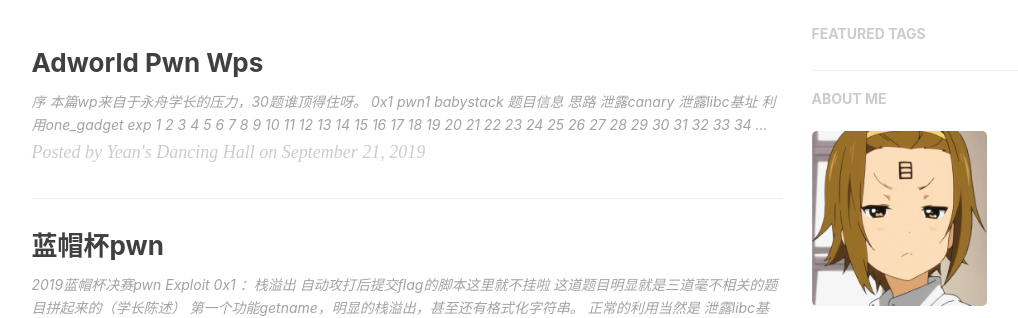
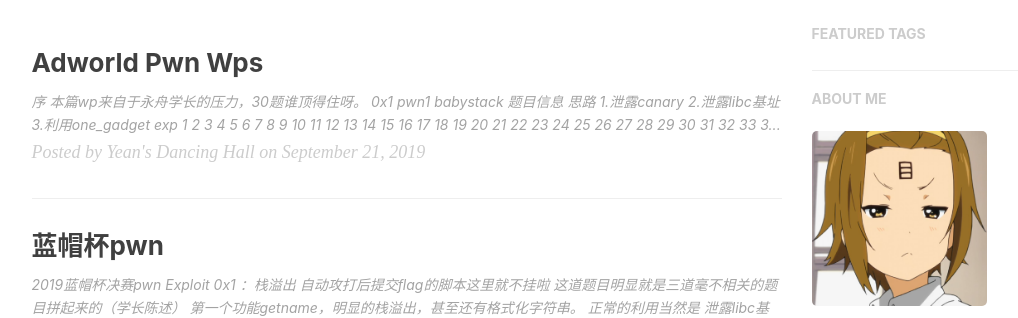
Before and after one commit to AndrieYean/AndrieYean.github.io, a Jekyll site: the page built from index.html, in a window 1280 px wide and 900 px high, scrolled down 343 px, cut to the strip 167-485 px from the top of the window. Shown: the whole strip, without its empty margins (136-1154 px from the left). Built offline with Jekyll 4.4.1, drawn with Linux system fonts in a browser that asks for light colours; nearby versions of some CDN libraries; the list of posts is cut into pages by our own code; comment, search, counter and statistics services are not loaded.

Commit message:
Update 2019-09-21-adworld-pwn-wps.md

```diff
--- a/_posts/2019-09-21-adworld-pwn-wps.md
+++ b/_posts/2019-09-21-adworld-pwn-wps.md
@@ -7,13 +7,13 @@
 ## 0x1  pwn1 babystack
 
 ### 题目信息
-![ad-babtstack-checksec](..\..\..\..\pics\wp\ad-babtstack-checksec.png)
-![ad-babtstack-idamain](..\..\..\..\pics\wp\ad-babtstack-idamain.png)
+![ad-babtstack-checksec](..\..\..\..\pics\wp\ad-babystack-checksec.png)
+![ad-babtstack-idamain](..\..\..\..\pics\wp\ad-babystack-idamain.png)
 
 ### 思路
-> 泄露canary
-> 泄露libc基址
-> 利用one_gadget
+1.泄露canary
+2.泄露libc基址
+3.利用one_gadget
 
 ### exp
 ~~~ python
@@ -83,10 +83,10 @@ canary是以'\x00'结尾的，本意为截断字符串。
 这个题目主要是分析程序的逻辑漏洞
 发现了UAF漏洞,没有把free过后的指针设置成NULL。
 UAF的基本思路是：
-> （可能是由程序自己）申请一块内存 ptr
-> 使用free(ptr)
-> 申请与ptr大小相似的内存（为了得到 ptr ）
-> 修改 ptr 为自己想要的值
+1.可能是由程序自己）申请一块内存 ptr
+2.使用free(ptr)
+3.申请与ptr大小相似的内存（为了得到 ptr ）
+4.修改 ptr 为自己想要的值
 
 ### exp
 ~~~ python
@@ -122,6 +122,6 @@ r.interactive()
 ~~~
 
 ### 小知识
-strspn(str1,str2) :  C库函数，检索字符串 str1 中第一个不在字符串 str2 中出现的字符下标。
-strdup()在内部调用了malloc()为变量分配内存，不需要使用返回的字符串时，需要用free()释放相应的内存空间，否则会造成内存泄漏。
-这里的set_zone('\';cat flag\'')是“注入”（暂时不太懂，下次来补坑）
+1.strspn(str1,str2) :  C库函数，检索字符串 str1 中第一个不在字符串 str2 中出现的字符下标。
+2.strdup()在内部调用了malloc()为变量分配内存，不需要使用返回的字符串时，需要用free()释放相应的内存空间，否则会造成内存泄漏。
+3.这里的set_zone('\';cat flag\'')是“注入”（暂时不太懂，下次来补坑）
```
